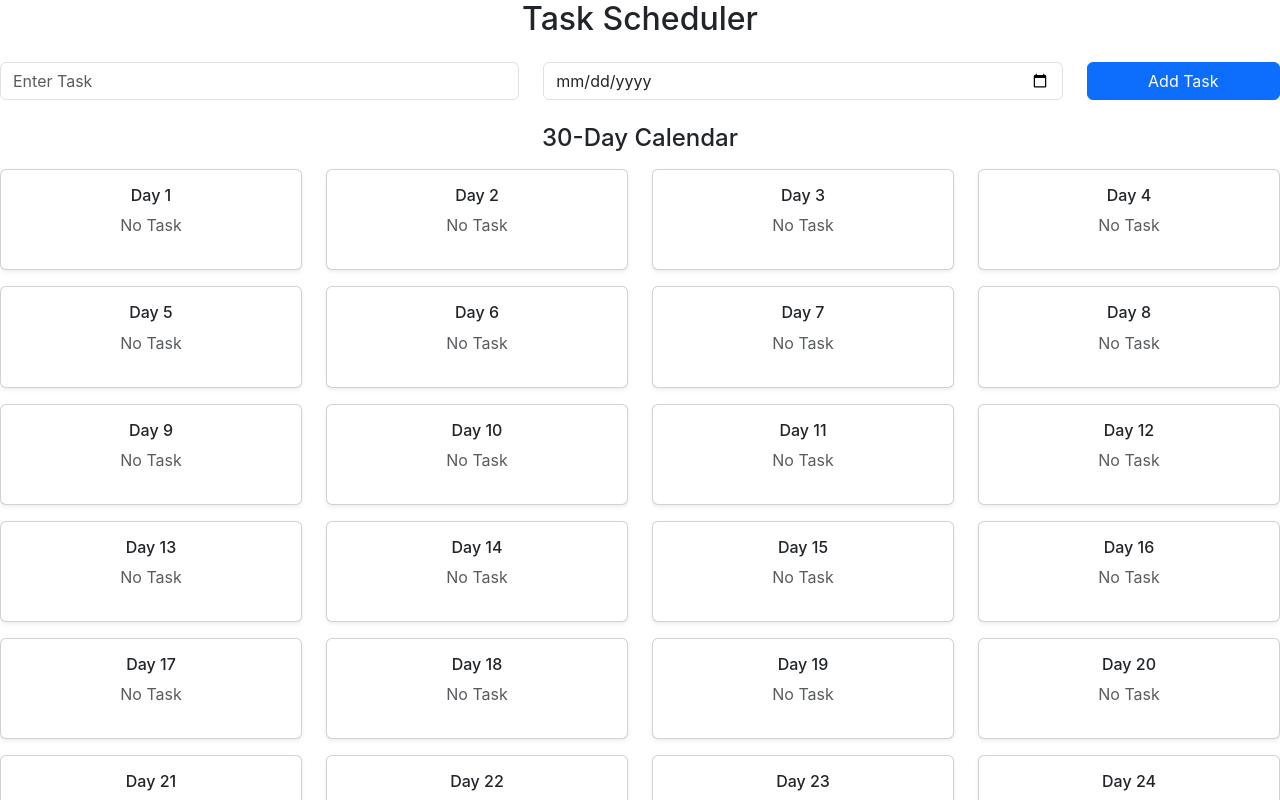
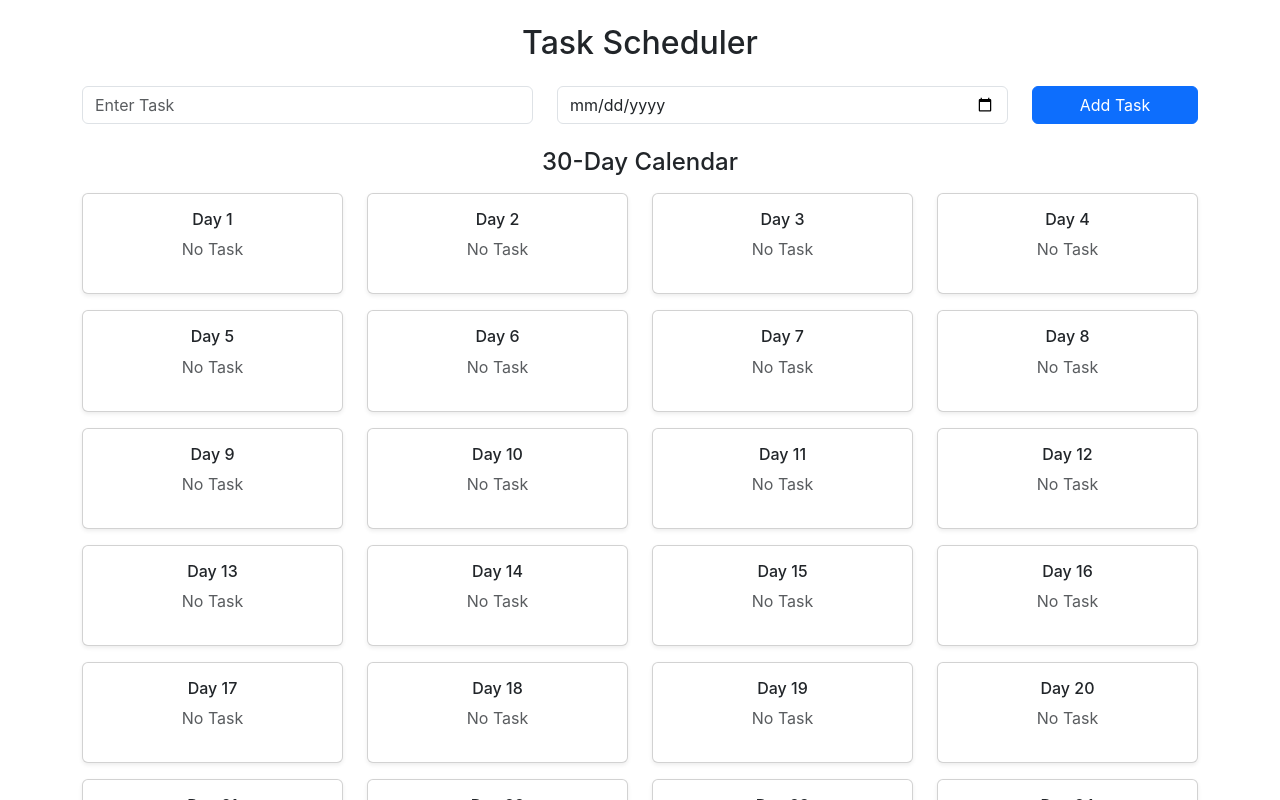
Before and after one commit to harman-bhullar/task-scheduler, a React (Create React App) app: page / in a window 1280 px wide. Shown: the top 800 px of the page. Built offline with nearby package versions, Linux system fonts and the light colour scheme.

Commit message:
Wrapped the input field sections and calender section in the div container

```diff
--- a/src/Task.js
+++ b/src/Task.js
@@ -28,7 +28,7 @@ export default function Task() {
     };
 
     return (
-        <div>
+        <div className="container mt-4">
             <h2 className="mb-4">Task Scheduler</h2>
             <div className="row mb-4">
 
```
